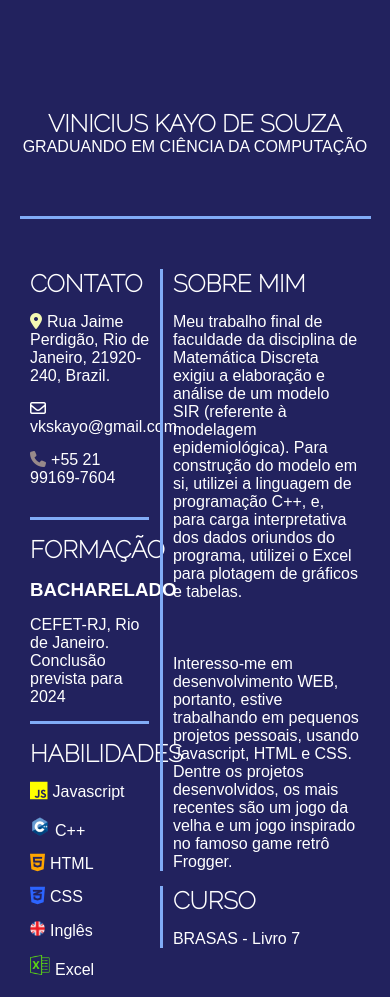
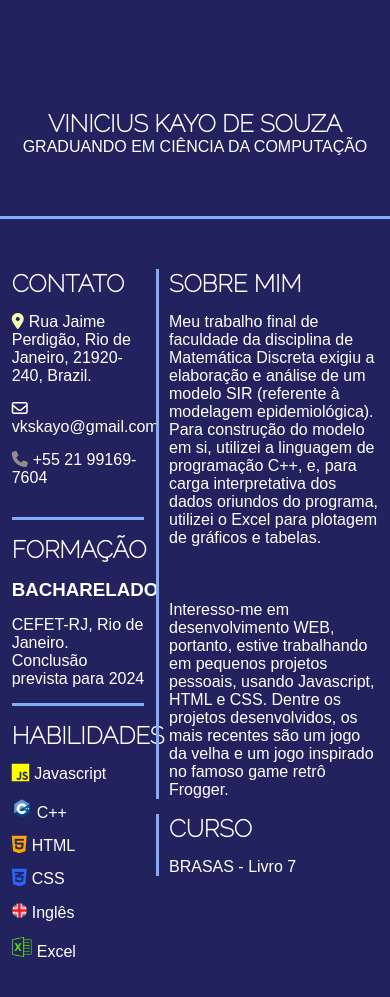
Before and after one commit to vkskayo/CV-Website, a plain HTML site: page index.html in a window 390 px wide. Drawn offline with Linux system fonts and the light colour scheme.

Commit message:
Using the whole width of the screen in mobile.

```diff
--- a/styles.css
+++ b/styles.css
@@ -167,3 +167,13 @@ li {
     height: 20px;
     margin-right: 5px;
 }
+
+@media only screen and (max-width: 600px) {
+    .name-position {
+      width: 100vw;
+    }
+
+    .main-informations {
+        width: 100vw;
+    }
+  }
```
